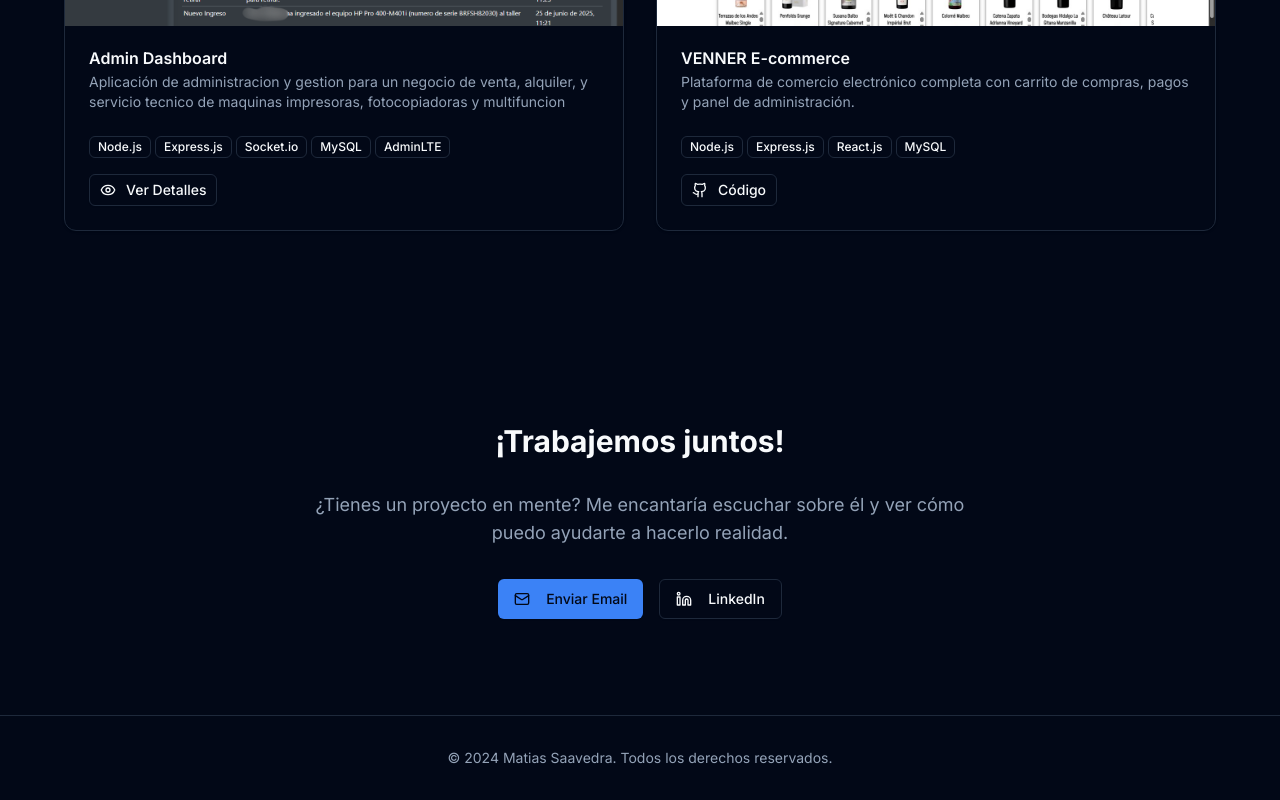
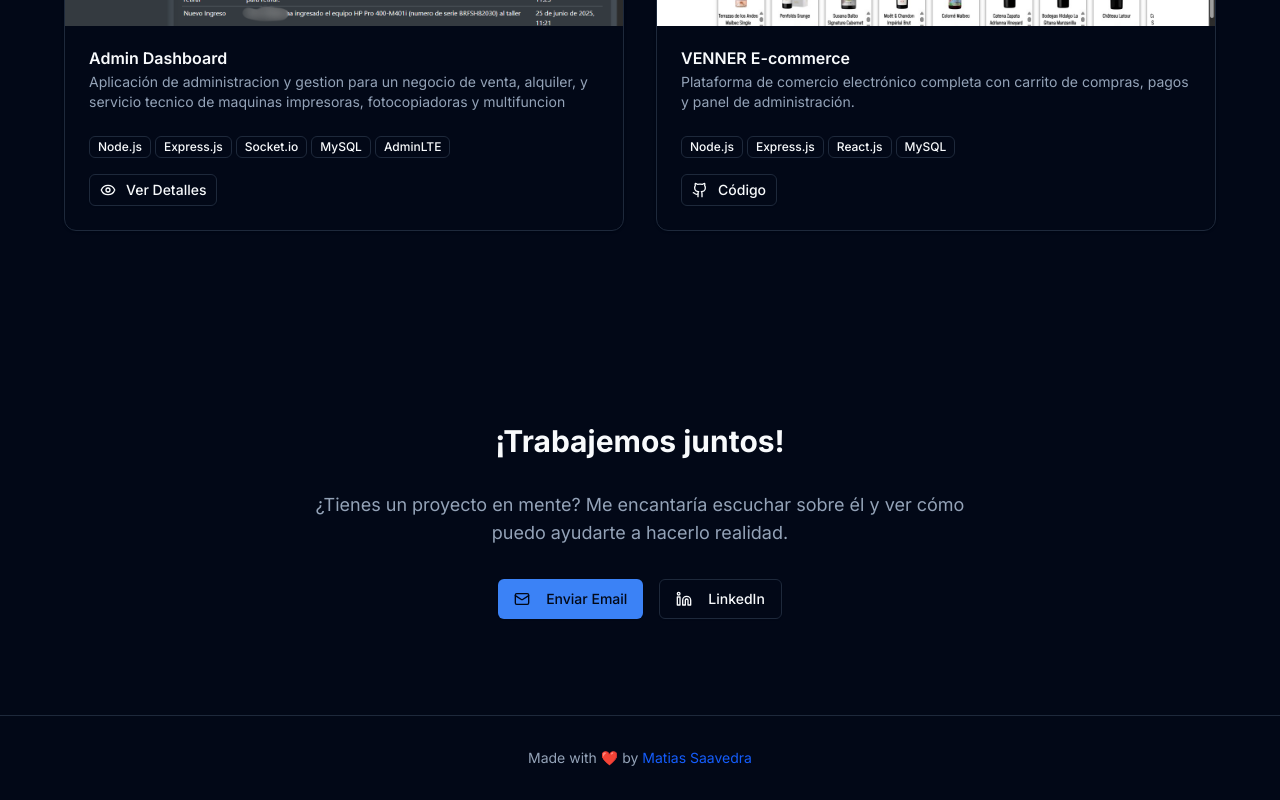
Before and after one commit to MatiasSaavedra7/portfolio-app, a Next.js app: page / in a window 1280 px wide. Shown: the part 3015-3815 px from the top of the page. Built offline with nearby package versions, Linux system fonts and the light colour scheme.

Commit message:
Modifico el footer

```diff
--- a/src/components/footer.tsx
+++ b/src/components/footer.tsx
@@ -3,7 +3,8 @@ export default function Footer() {
     <footer className="border-t border-border py-8">
       <div className="container px-4 mx-auto">
         <div className="text-center text-sm text-muted-foreground">
-          <p>&copy; 2024 Matias Saavedra. Todos los derechos reservados.</p>
+          {/* <p>&copy; 2024 Matias Saavedra. Todos los derechos reservados.</p> */}
+          <p>Made with ❤️ by <a href="https://github.com/MatiasSaavedra7" target="_blank" rel="noopener noreferrer" className="text-blue-600 hover:underline dark:text-blue-400 transition-colors">Matias Saavedra</a></p>
         </div>
       </div>
     </footer>
```
